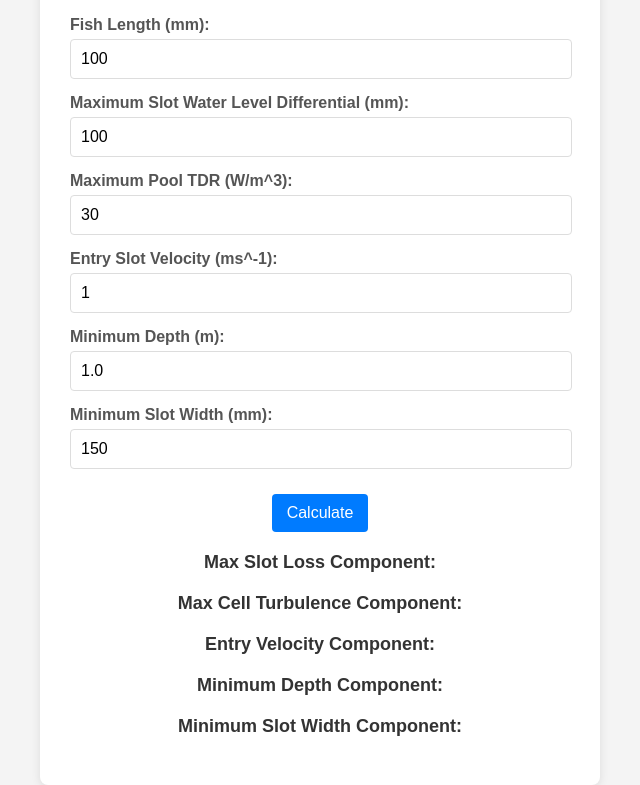
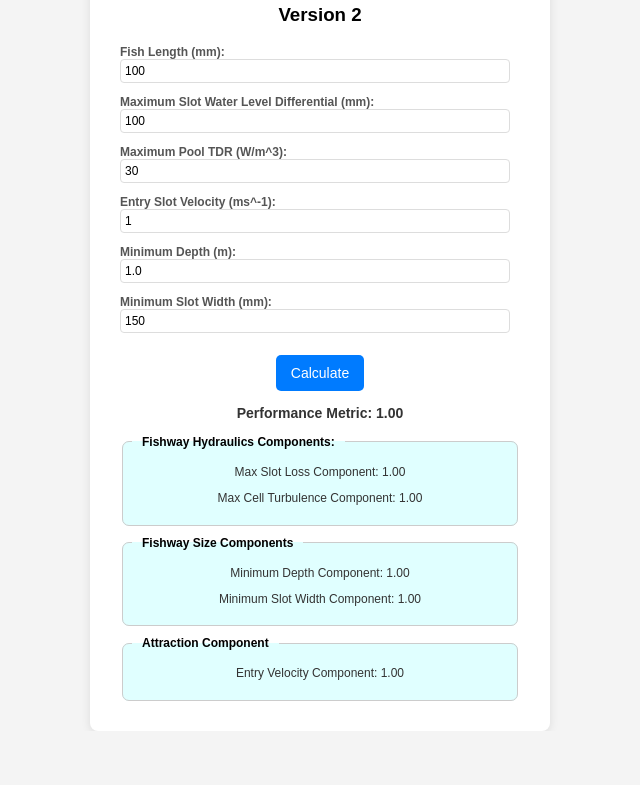
Before and after one commit to thomas-ewing/vertical-slot-fishway-metric, a plain HTML site: page online_calculator/index.html in a window 1280 px wide. Shown: the part 177-962 px from the top of the page, without its empty margins (320-960 px from the left). After the commit the page ends 908 px from the top, so only its background shows below. Drawn offline with Linux system fonts and the light colour scheme.

Commit message:
General Functionality Update

```diff
--- a/online_calculator/index.html
+++ b/online_calculator/index.html
@@ -9,7 +9,7 @@
 <body>
     <div class="converter-container">
        <h1>Vertical Slot Fishway Performance Metric Calculator</h1>
-       <h2>Version 2</h2>
+       <h3>Version 2</h3>
        <div class="input-group">
             <label for="fishLength">Fish Length (mm):</label>
             <input type="number" id="fishLength" value="100" min="20" max="1200">
@@ -35,23 +35,34 @@
             <input type="number" id="minWidth" value="150" min="0">
         </div>
         <button onclick="convertUnits()">Calculate</button>
-        <div class="result">
-            <p>Max Slot Loss Component: <span id="maxLossResult"></span></p>
+        <div class="metric-result">
+            <p>Performance Metric: <span id="metricResult">1.00</span></p>
         </div>
-        <div class="result">
-            <p>Max Cell Turbulence Component: <span id="maxTurbResult"></span></p>
+        <fieldset>
+            <legend>Fishway Hydraulics Components:</legend>
+            <div class="component-result">
+                <p>Max Slot Loss Component: <span id="maxLossResult">1.00</span></p>
+            </div>
+            <div class="component-result">
+                <p>Max Cell Turbulence Component: <span id="maxTurbResult">1.00</span></p>
+            </div>
+        </fieldset>
+        <fieldset>
+            <legend>Fishway Size Components</legend>
+            <div class="component-result">
+                <p>Minimum Depth Component: <span id="minDepthResult">1.00</span></p>
+            </div>
+        <div class="component-result">
+            <p>Minimum Slot Width Component: <span id="minWidthResult">1.00</span></p>
         </div>
-        <div class="result">
-            <p>Entry Velocity Component: <span id="entryVelocityResult"></span></p>
-        </div>
-        <div class="result">
-            <p>Minimum Depth Component: <span id="minDepthResult"></span></p>
-        </div>
-        <div class="result">
-            <p>Minimum Slot Width Component: <span id="minWidthResult"></span></p>
-        </div>
+        </fieldset>
+        <fieldset>
+            <legend>Attraction Component</legend>
+            <div class="component-result">
+                <p>Entry Velocity Component: <span id="entryVelocityResult">1.00</span></p>
+            </div>
+        </fieldset>
     </div>
-
     <script src="script.js"></script>
 </body>
 </html>
--- a/online_calculator/script.js
+++ b/online_calculator/script.js
@@ -41,7 +41,7 @@ function convertUnits() {
         diffFxn = (diffInterpNoFxn - maxLoss) / (diffInterpNoFxn-diffInterpFullFxn)
     }
 
-    document.getElementById('maxLossResult').textContent = diffFxn;
+    document.getElementById('maxLossResult').textContent = diffFxn.toFixed(2);
 
     // Maximum TDR Component
 
@@ -78,7 +78,7 @@ function convertUnits() {
         turbFxn = (turbInterpNoFxn - maxTurb) / (turbInterpNoFxn-turbInterpFullFxn)
     }
 
-    document.getElementById('maxTurbResult').textContent = turbFxn;
+    document.getElementById('maxTurbResult').textContent = turbFxn.toFixed(2);
 
     // Entry Velocity
 
@@ -95,7 +95,7 @@ function convertUnits() {
         entryVelocityFxn = (entryVelocity - entryVelocityInterpNoFxn) / (entryVelocityInterpFullFxn-entryVelocityInterpNoFxn)
     }
 
-    document.getElementById('entryVelocityResult').textContent = entryVelocityFxn;
+    document.getElementById('entryVelocityResult').textContent = entryVelocityFxn.toFixed(2);
 
     // Minimum Depth
 
@@ -132,7 +132,7 @@ function convertUnits() {
         depthFxn = (depthInterpNoFxn - minDepth) / (depthInterpNoFxn-depthInterpFullFxn)
     }
 
-    document.getElementById('minDepthResult').textContent = depthFxn;
+    document.getElementById('minDepthResult').textContent = depthFxn.toFixed(2);
 
     // Minimum Slot Width
 
@@ -172,6 +172,6 @@ function convertUnits() {
         widthFxn = (widthInterpNoFxn - minWidth) / (widthInterpNoFxn-widthInterpFullFxn)
     }
 
-    document.getElementById('minWidthResult').textContent = widthFxn;
+    document.getElementById('minWidthResult').textContent = widthFxn.toFixed(2);
 
 }
--- a/online_calculator/style.css
+++ b/online_calculator/style.css
@@ -1,11 +1,11 @@
 body {
     font-family: Arial, sans-serif;
     display: flex;
-    justify-content: center;
     align-items: center;
     min-height: 100vh;
     background-color: #f4f4f4;
     margin: 0;
+    justify-content: center;
 }
 
 .converter-container {
@@ -14,22 +14,23 @@ body {
     border-radius: 8px;
     box-shadow: 0 2px 10px rgba(0, 0, 0, 0.1);
     text-align: center;
-    width: 500px;
+    width: 400px;
 }
 
 h1 {
     color: #333;
-    margin-bottom: 20px;
+    margin-bottom: 5px;
 }
 
 .input-group {
-    margin-bottom: 15px;
+    margin-bottom: 12px;
     text-align: left;
+    font-size: 12px;
 }
 
 .input-group label {
     display: block;
-    margin-bottom: 5px;
+    margin-bottom: px;
     font-weight: bold;
     color: #555;
 }
@@ -37,10 +38,10 @@ h1 {
 .input-group input[type="number"],
 .input-group select {
     width: calc(100% - 20px);
-    padding: 10px;
+    padding: 4px;
     border: 1px solid #ddd;
     border-radius: 4px;
-    font-size: 16px;
+    font-size: 12px;
 }
 
 button {
@@ -48,9 +49,9 @@ button {
     color: white;
     padding: 10px 15px;
     border: none;
-    border-radius: 4px;
+    border-radius: 5px;
     cursor: pointer;
-    font-size: 16px;
+    font-size: 14px;
     margin-top: 10px;
 }
 
@@ -58,9 +59,31 @@ button:hover {
     background-color: #0056b3;
 }
 
-.result {
-    margin-top: 20px;
-    font-size: 18px;
+.metric-result {
+    margin-top: 5px;
+    font-size: 14px;
     font-weight: bold;
     color: #333;
 }
+
+.component-result {
+    margin-top: 5px;
+    font-size: 12px;
+    font-weight: normal;
+    color: #333;
+}
+
+fieldset {
+    margin-top: 10px;
+    font-size: 12px;
+    border-radius: 7px;
+    border: 1px solid #ccc; /* Example border */
+    background-color: lightcyan;
+}
+
+legend {
+    font-size: 12px;
+    padding: 0 10px;
+    text-align: left;
+    font-weight: bold;
+}
```
